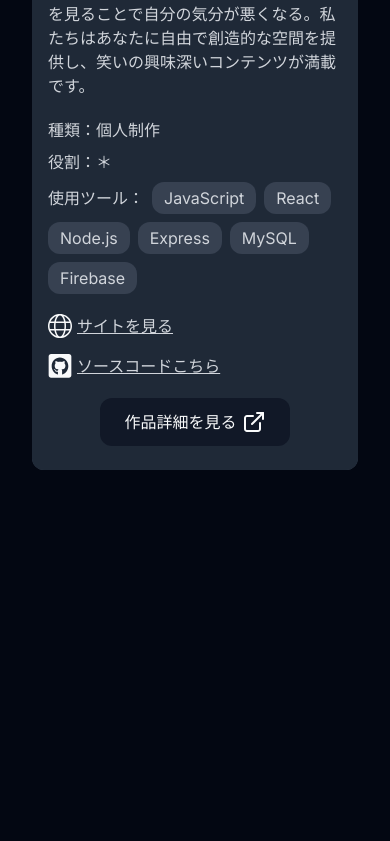
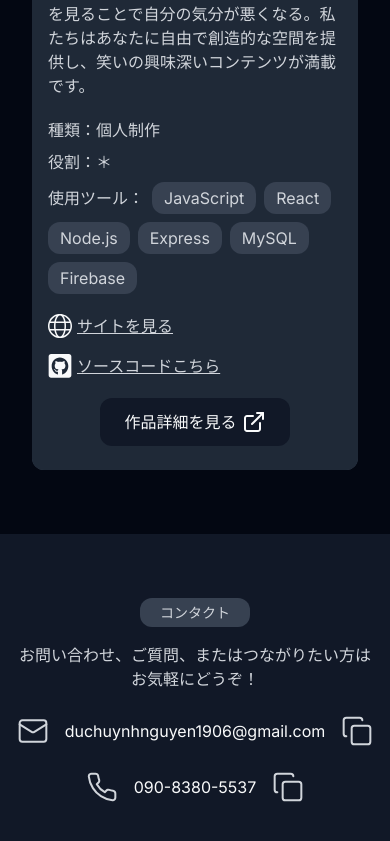
Before and after one commit to huynhnguyen1906/Portfolio, a Next.js app: page / in a window 390 px wide. Shown: the part 6336-7177 px from the top of the page. Before the commit the page ends 6870 px from the top, so only its background shows below. Built offline with nearby package versions, Linux system fonts and the light colour scheme.

Commit message:
Add Contact component with email and phone details, including copy functionality

```diff
--- a/package.json
+++ b/package.json
@@ -18,6 +18,7 @@
         "react-bootstrap": "^2.10.4",
         "react-content-loader": "^7.0.2",
         "react-dom": "^18",
+        "react-hot-toast": "^2.5.2",
         "react-icons": "^5.2.1",
         "sass": "^1.77.4",
         "swiper": "^11.1.4"
--- a/src/app/page.tsx
+++ b/src/app/page.tsx
@@ -4,6 +4,7 @@ import About from '@/components/About/About';
 import Skill from '../components/Skill/Skill';
 import Experience from '@/components/Experience/Experience';
 import Work from '@/components/Work/Work';
+import Contact from '@/components/Contact/Contact';
 
 export default function Page() {
     return (
@@ -15,6 +16,7 @@ export default function Page() {
                 <Skill />
                 <Experience />
                 <Work />
+                <Contact />
             </main>
         </>
     );
--- /dev/null
+++ b/src/components/Contact/Contact.tsx
@@ -0,0 +1,27 @@
+import Style from '@styles/componentsStyles/Contact.module.scss';
+import Email from '../icons/Email';
+import Phone from '../icons/Phone';
+import CopyButton from './CopyButton';
+
+export default function Contact() {
+    return (
+        <div className={Style.ContactContainer}>
+            <div className={Style.label}>
+                <p className={Style.title}>コンタクト</p>
+                <p>お問い合わせ、ご質問、またはつながりたい方はお気軽にどうぞ！</p>
+            </div>
+            <div className={Style.Content}>
+                <div className={Style.mail}>
+                    <Email />
+                    <p>duchuynhnguyen1906@gmail.com</p>
+                    <CopyButton text="duchuynhnguyen1906@gmail.com" />
+                </div>
+                <div className={Style.phoneNumber}>
+                    <Phone />
+                    <p>090-8380-5537</p>
+                    <CopyButton text="090-8380-5537" />
+                </div>
+            </div>
+        </div>
+    );
+}
--- /dev/null
+++ b/src/components/Contact/CopyButton.tsx
@@ -0,0 +1,26 @@
+'use client';
+import Copy from '../icons/Copy';
+import toast, { Toaster } from 'react-hot-toast';
+
+interface CopyButtonProps {
+    text: string;
+}
+
+export default function CopyButton({ text }: CopyButtonProps) {
+    const handleCopy = async (text: string) => {
+        try {
+            await navigator.clipboard.writeText(text);
+            toast.success('コピーしました！');
+        } catch (err) {
+            toast.error('コピーに失敗しました');
+            console.error('Failed to copy: ', err);
+        }
+    };
+
+    return (
+        <>
+            <Copy onClick={() => handleCopy(text)} />
+            <Toaster />
+        </>
+    );
+}
--- /dev/null
+++ b/src/components/icons/Copy.tsx
@@ -0,0 +1,32 @@
+interface CopyProps {
+    onClick?: () => void;
+}
+
+export default function Copy({ onClick }: CopyProps) {
+    return (
+        <svg
+            xmlns="http://www.w3.org/2000/svg"
+            width="32"
+            height="32"
+            viewBox="0 0 32 32"
+            fill="none"
+            onClick={onClick}
+            style={{ cursor: 'pointer' }}
+        >
+            <path
+                d="M26.6665 10.6665H13.3332C11.8604 10.6665 10.6665 11.8604 10.6665 13.3332V26.6665C10.6665 28.1393 11.8604 29.3332 13.3332 29.3332H26.6665C28.1393 29.3332 29.3332 28.1393 29.3332 26.6665V13.3332C29.3332 11.8604 28.1393 10.6665 26.6665 10.6665Z"
+                stroke="#D1D5DB"
+                strokeWidth="2"
+                strokeLinecap="round"
+                strokeLinejoin="round"
+            />
+            <path
+                d="M5.33317 21.3332C3.8665 21.3332 2.6665 20.1332 2.6665 18.6665V5.33317C2.6665 3.8665 3.8665 2.6665 5.33317 2.6665H18.6665C20.1332 2.6665 21.3332 3.8665 21.3332 5.33317"
+                stroke="#D1D5DB"
+                strokeWidth="2"
+                strokeLinecap="round"
+                strokeLinejoin="round"
+            />
+        </svg>
+    );
+}
--- /dev/null
+++ b/src/components/icons/Email.tsx
@@ -0,0 +1,20 @@
+export default function Email() {
+    return (
+        <svg xmlns="http://www.w3.org/2000/svg" width="32" height="32" viewBox="0 0 32 32" fill="none">
+            <path
+                d="M26.6665 5.3335H5.33317C3.86041 5.3335 2.6665 6.5274 2.6665 8.00016V24.0002C2.6665 25.4729 3.86041 26.6668 5.33317 26.6668H26.6665C28.1393 26.6668 29.3332 25.4729 29.3332 24.0002V8.00016C29.3332 6.5274 28.1393 5.3335 26.6665 5.3335Z"
+                stroke="#D1D5DB"
+                strokeWidth="2"
+                strokeLinecap="round"
+                strokeLinejoin="round"
+            />
+            <path
+                d="M29.3332 9.3335L17.3732 16.9335C16.9615 17.1914 16.4856 17.3282 15.9998 17.3282C15.5141 17.3282 15.0381 17.1914 14.6265 16.9335L2.6665 9.3335"
+                stroke="#D1D5DB"
+                strokeWidth="2"
+                strokeLinecap="round"
+                strokeLinejoin="round"
+            />
+        </svg>
+    );
+}
--- /dev/null
+++ b/src/components/icons/Phone.tsx
@@ -0,0 +1,13 @@
+export default function Phone() {
+    return (
+        <svg xmlns="http://www.w3.org/2000/svg" width="32" height="32" viewBox="0 0 32 32" fill="none">
+            <path
+                d="M29.3334 22.56V26.56C29.3349 26.9313 29.2589 27.2989 29.1101 27.6391C28.9613 27.9793 28.7431 28.2848 28.4695 28.5358C28.1959 28.7868 27.8728 28.9779 27.5211 29.0969C27.1693 29.2159 26.7966 29.2601 26.4267 29.2266C22.3239 28.7808 18.3827 27.3788 14.9201 25.1333C11.6985 23.0862 8.96719 20.3549 6.92007 17.1333C4.66671 13.6549 3.2644 9.69463 2.82674 5.5733C2.79342 5.20459 2.83724 4.83298 2.95541 4.48213C3.07357 4.13128 3.2635 3.80889 3.51309 3.53546C3.76269 3.26204 4.06648 3.04358 4.40513 2.894C4.74378 2.74441 5.10986 2.66698 5.48007 2.66663H9.48007C10.1271 2.66026 10.7545 2.8894 11.2451 3.31134C11.7357 3.73328 12.0562 4.31923 12.1467 4.95997C12.3156 6.24006 12.6287 7.49694 13.0801 8.70663C13.2595 9.18387 13.2983 9.70252 13.1919 10.2011C13.0856 10.6998 12.8386 11.1574 12.4801 11.52L10.7867 13.2133C12.6848 16.5514 15.4487 19.3152 18.7867 21.2133L20.4801 19.52C20.8426 19.1615 21.3003 18.9144 21.7989 18.8081C22.2975 18.7018 22.8162 18.7406 23.2934 18.92C24.5031 19.3714 25.76 19.6845 27.0401 19.8533C27.6878 19.9447 28.2793 20.2709 28.7021 20.77C29.125 21.269 29.3496 21.9061 29.3334 22.56Z"
+                stroke="#D1D5DB"
+                strokeWidth="2"
+                strokeLinecap="round"
+                strokeLinejoin="round"
+            />
+        </svg>
+    );
+}
--- /dev/null
+++ b/styles/componentsStyles/Contact.module.scss
@@ -0,0 +1,71 @@
+@import '../variables';
+
+.ContactContainer {
+    background-color: $Bg-dark-50;
+    padding: 96px 0;
+    display: flex;
+    flex-direction: column;
+    justify-content: flex-start;
+    align-items: center;
+    gap: 48px;
+    .label {
+        display: flex;
+        flex-direction: column;
+        align-items: center;
+        justify-content: center;
+        gap: 16px;
+        p {
+            text-align: center;
+            padding: 0 16px;
+        }
+        .title {
+            font-size: 14px;
+            color: $Text-600;
+            padding: 4px 20px;
+            background-color: $Bg-dark-200;
+            border-radius: 12px;
+            display: inline-block;
+        }
+    }
+    .Content {
+        width: 100%;
+        max-width: 1200px;
+        padding: 0 32px;
+        height: auto;
+        display: flex;
+        flex-direction: column;
+        justify-content: flex-start;
+        align-items: center;
+        gap: 16px;
+    }
+}
+.mail,
+.phoneNumber {
+    display: flex;
+    align-items: center;
+    gap: 20px;
+    p {
+        font-size: 36px;
+        color: $Text-900;
+    }
+}
+@media screen and (max-width: 820px) {
+    .ContactContainer {
+        padding: 64px 0;
+        gap: 24px;
+        .Content {
+            padding: 0 16px;
+            gap: 24px;
+        }
+    }
+    .mail,
+    .phoneNumber {
+        display: flex;
+        align-items: center;
+        gap: 16px;
+        p {
+            font-size: 16px;
+            color: $Text-900;
+        }
+    }
+}
```
Also changed, not shown: 1 other file (tests, documents, lock files or other folders).
